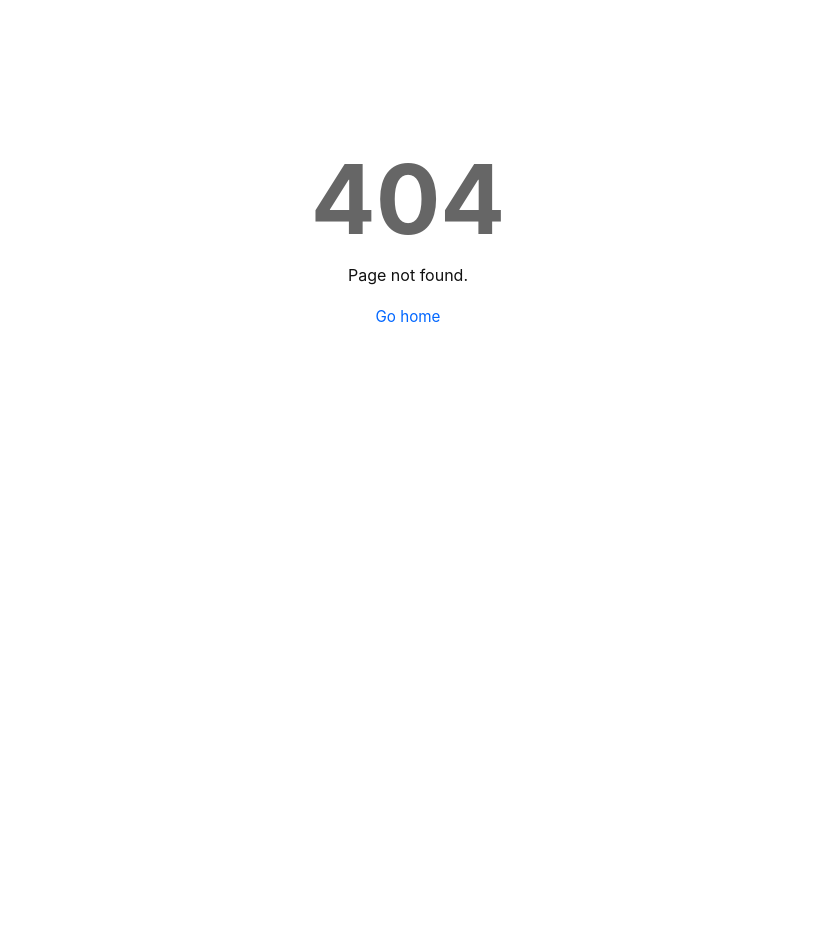
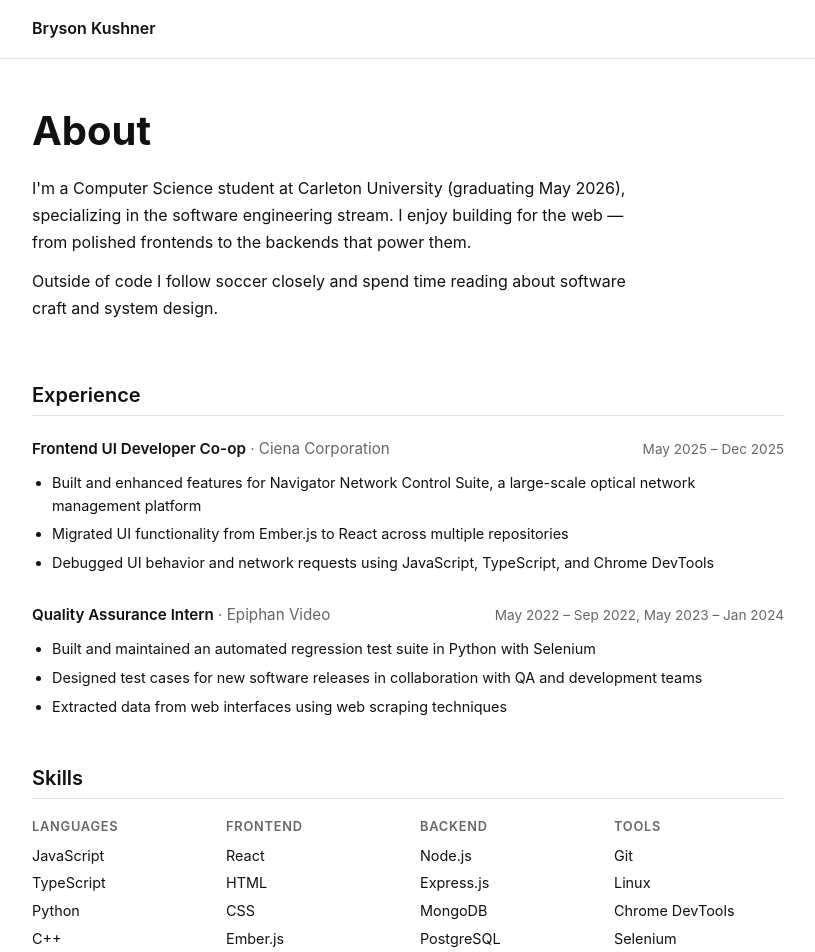
Before and after one commit to brysonmk/personal-website, a React (Vite) app: page /about in a window 1280 px wide. Before the commit this address had no page. Shown: the top 952 px of the page, without its empty margins (232-1047 px from the left). Before the commit the page ends 800 px from the top, so only its background shows below. Built offline with nearby package versions, Linux system fonts and the light colour scheme.

Commit message:
Added About page

```diff
--- a/src/App.jsx
+++ b/src/App.jsx
@@ -1,6 +1,7 @@
 import { Routes, Route } from 'react-router-dom'
 import Layout from '@/components/Layout'
 import Home from '@/pages/Home'
+import About from '@/pages/About'
 import NotFound from '@/pages/NotFound'
 
 export default function App() {
@@ -8,7 +9,7 @@ export default function App() {
     <Routes>
       <Route path="/" element={<Layout />}>
         <Route index element={<Home />} />
-        {/* Add more routes here */}
+        <Route path="about" element={<About />} />
       </Route>
       <Route path="*" element={<NotFound />} />
     </Routes>
--- /dev/null
+++ b/src/pages/About.jsx
@@ -0,0 +1,88 @@
+import styles from './About.module.css'
+
+const skills = [
+  { category: 'Languages', items: ['JavaScript', 'TypeScript', 'Python', 'C++', 'SQL'] },
+  { category: 'Frontend', items: ['React', 'HTML', 'CSS', 'Ember.js'] },
+  { category: 'Backend', items: ['Node.js', 'Express.js', 'MongoDB', 'PostgreSQL'] },
+  { category: 'Tools', items: ['Git', 'Linux', 'Chrome DevTools', 'Selenium'] },
+]
+
+const experience = [
+  {
+    title: 'Frontend UI Developer Co-op',
+    company: 'Ciena Corporation',
+    period: 'May 2025 – Dec 2025',
+    bullets: [
+      'Built and enhanced features for Navigator Network Control Suite, a large-scale optical network management platform',
+      'Migrated UI functionality from Ember.js to React across multiple repositories',
+      'Debugged UI behavior and network requests using JavaScript, TypeScript, and Chrome DevTools',
+    ],
+  },
+  {
+    title: 'Quality Assurance Intern',
+    company: 'Epiphan Video',
+    period: 'May 2022 – Sep 2022, May 2023 – Jan 2024',
+    bullets: [
+      'Built and maintained an automated regression test suite in Python with Selenium',
+      'Designed test cases for new software releases in collaboration with QA and development teams',
+      'Extracted data from web interfaces using web scraping techniques',
+    ],
+  },
+]
+
+export default function About() {
+  return (
+    <div className={styles.about}>
+      <section className={styles.section}>
+        <h1>About</h1>
+        <p>
+          I'm a Computer Science student at Carleton University (graduating May 2026),
+          specializing in the software engineering stream. I enjoy building for the web —
+          from polished frontends to the backends that power them.
+        </p>
+        <p>
+          Outside of code I follow soccer closely and spend time reading about software
+          craft and system design.
+        </p>
+      </section>
+
+      <section className={styles.section}>
+        <h2>Experience</h2>
+        <div className={styles.jobs}>
+          {experience.map((job) => (
+            <div key={job.title} className={styles.job}>
+              <div className={styles.jobHeader}>
+                <div>
+                  <span className={styles.jobTitle}>{job.title}</span>
+                  <span className={styles.jobCompany}> · {job.company}</span>
+                </div>
+                <span className={styles.jobPeriod}>{job.period}</span>
+              </div>
+              <ul className={styles.bullets}>
+                {job.bullets.map((b) => (
+                  <li key={b}>{b}</li>
+                ))}
+              </ul>
+            </div>
+          ))}
+        </div>
+      </section>
+
+      <section className={styles.section}>
+        <h2>Skills</h2>
+        <div className={styles.skills}>
+          {skills.map(({ category, items }) => (
+            <div key={category} className={styles.skillGroup}>
+              <h3>{category}</h3>
+              <ul>
+                {items.map((item) => (
+                  <li key={item}>{item}</li>
+                ))}
+              </ul>
+            </div>
+          ))}
+        </div>
+      </section>
+    </div>
+  )
+}
--- /dev/null
+++ b/src/pages/About.module.css
@@ -0,0 +1,100 @@
+.about {
+  display: flex;
+  flex-direction: column;
+  gap: 3rem;
+}
+
+.section h1 {
+  font-size: clamp(1.8rem, 4vw, 2.5rem);
+  font-weight: 700;
+  margin-bottom: 1.25rem;
+}
+
+.section h2 {
+  font-size: 1.25rem;
+  font-weight: 600;
+  margin-bottom: 1.25rem;
+  padding-bottom: 0.5rem;
+  border-bottom: 1px solid var(--color-border);
+}
+
+.section p {
+  max-width: 600px;
+  line-height: 1.7;
+  color: var(--color-text);
+  margin-bottom: 0.75rem;
+}
+
+/* Experience */
+.jobs {
+  display: flex;
+  flex-direction: column;
+  gap: 1.75rem;
+}
+
+.jobHeader {
+  display: flex;
+  justify-content: space-between;
+  align-items: baseline;
+  flex-wrap: wrap;
+  gap: 0.25rem;
+  margin-bottom: 0.6rem;
+}
+
+.jobTitle {
+  font-weight: 600;
+  font-size: 0.95rem;
+}
+
+.jobCompany {
+  color: var(--color-text-muted);
+  font-size: 0.95rem;
+}
+
+.jobPeriod {
+  font-size: 0.85rem;
+  color: var(--color-text-muted);
+  white-space: nowrap;
+}
+
+.bullets {
+  list-style: disc;
+  padding-left: 1.25rem;
+  display: flex;
+  flex-direction: column;
+  gap: 0.35rem;
+}
+
+.bullets li {
+  font-size: 0.9rem;
+  color: var(--color-text);
+  line-height: 1.6;
+}
+
+/* Skills */
+.skills {
+  display: grid;
+  grid-template-columns: repeat(auto-fill, minmax(160px, 1fr));
+  gap: 1.5rem;
+}
+
+.skillGroup h3 {
+  font-size: 0.8rem;
+  font-weight: 600;
+  text-transform: uppercase;
+  letter-spacing: 0.06em;
+  color: var(--color-text-muted);
+  margin-bottom: 0.6rem;
+}
+
+.skillGroup ul {
+  list-style: none;
+  display: flex;
+  flex-direction: column;
+  gap: 0.3rem;
+}
+
+.skillGroup li {
+  font-size: 0.9rem;
+  color: var(--color-text);
+}
```
